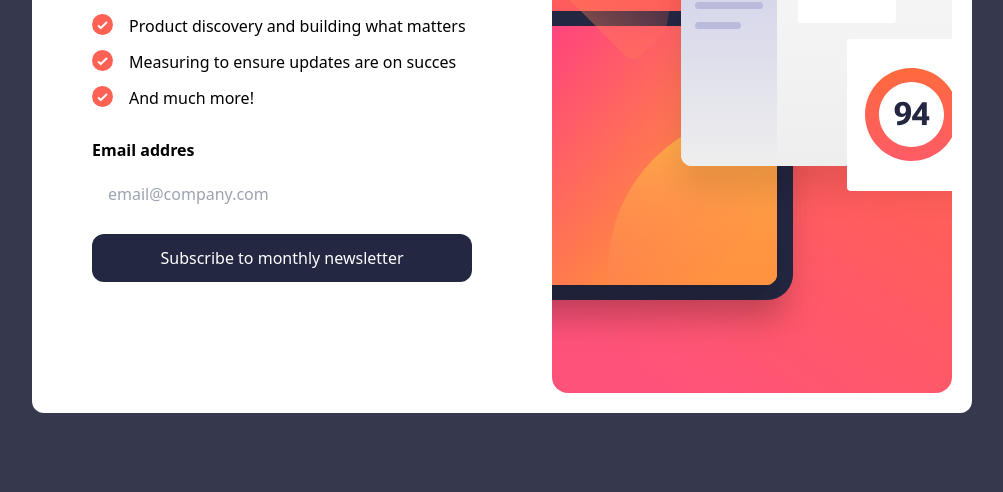
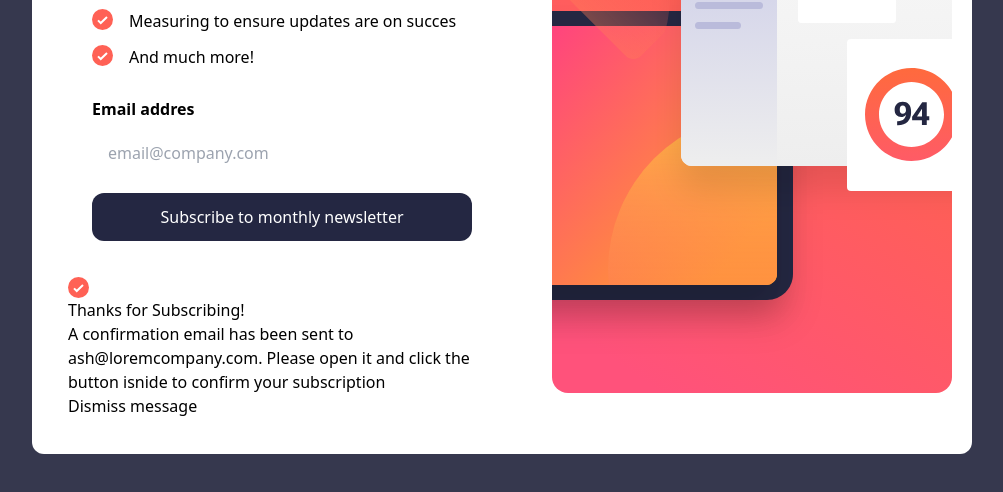
Before and after one commit to Reivah/Tailwind-Frontend-Mentor, a website: page dist/index.html in a window 1280 px wide. Shown: the part 304-796 px from the top of the page, without its empty margins (138-1141 px from the left). Drawn offline with Linux system fonts and the light colour scheme.

Commit message:
creating confirmation message

```diff
--- a/dist/index.html
+++ b/dist/index.html
@@ -13,14 +13,13 @@
 
 <body class="h-screen flex justify-center items-center bg-Charcoal-Grey">
 
-        <div class="flex  bg-white rounded-xl">
-            <div class="order-last p-5">
+        <div class=" lg:flex  bg-white rounded-xl">
+            <div class="hidden lg:flex order-last p-5">
                 <img class=" order-last"  src="../src/img/illustration-sign-up-desktop.svg" alt="custom orange icons">
-
             </div>
-            <div class="lg:p-9 lg:mt-[70px] lg:w-[500px] ">
+            <div class="relative lg:p-9 lg:mt-[70px] lg:w-[500px] ">
                 <div class="mb-7 lg:hidden">
-                    <img class="w-full " src="../src/img/illustration-sign-up-mobile.svg" alt="custom orange icons">
+                    <img class="w-full  " src="../src/img/illustration-sign-up-mobile.svg" alt="custom orange icons">
                 </div>
                 <div class="px-6 mb-5">
                     <h1 class=" mb-5 text-4xl font-bold">Stay updated!</h1>
@@ -41,7 +40,12 @@
                     <button class="w-full px-4 py-3 mb-4 text-center text-white  bg-Dark-Slate-Grey rounded-xl hover:bg-Tomato transition-colors">Subscribe to
                         monthly newsletter</button>
                 </div>
-
+                <div class="">
+                    <img src="../src/img/icon-list.svg" alt="">
+                    <h2>Thanks for Subscribing!</h2>
+                    <p>A confirmation email has been sent to <span>ash@loremcompany.com</span>. Please open it and click the button isnide to confirm your subscription</p>
+                    <button>Dismiss message</button>
+                </div>
             </div>
     </div>
 
```
Also changed, not shown: dist/style.css.
